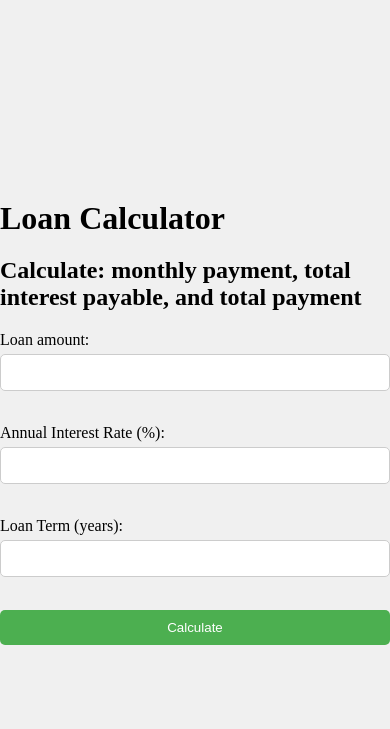
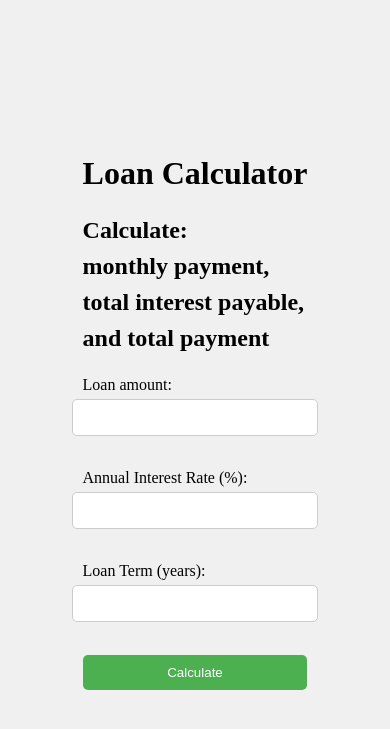
Before and after one commit to JosephMurage/loan-calculator, a Flask app: page / in a window 390 px wide. Shown: the top 729 px of the page. Run offline with Flask 3, Linux system fonts and the light colour scheme.

Commit message:
added breakpoints in h2 level heading

```diff
--- a/templates/index1.html
+++ b/templates/index1.html
@@ -22,22 +22,30 @@
                 width: 300px;
                 text-align: center;
             }
-            h1, h2 {
+            h1 {
                 margin-bottom: 20px;
+            }
+            h2 {
+                margin-bottom: 20px;
+                line-height: 1.5; /* Add space between lines */
+                word-wrap: break-word; /* Break long words */
             }
             form {
                 display: flex;
                 flex-direction: column;
+                align-items: center; /* Center form items horizontally */
             }
             label {
                 margin-bottom: 5px;
                 text-align: left;
+                width: 100%; /* Make labels occupy full width */
             }
             input {
                 margin-bottom: 15px;
                 padding: 10px;
                 border: 1px solid #ccc;
                 border-radius: 5px;
+                width: 100%; /* Make inputs occupy full width */
             }
             button {
                 padding: 10px;
@@ -46,6 +54,7 @@
                 border: none;
                 border-radius: 5px;
                 cursor: pointer;
+                width: 100%; /* Make button occupy full width */
             }
             button:hover {
                 background-color: #45a049;
@@ -58,7 +67,7 @@
     <body>
         <div class="calculator">
             <h1>Loan Calculator</h1>
-            <h2>Calculate: monthly payment, total interest payable, and total payment</h2>
+            <h2>Calculate:<br> monthly payment,<br> total interest payable,<br> and total payment</h2>
             <form id="loan-form">
                 <label for="amount">Loan amount:</label>
                 <input type="number" id="amount" name="loan_amount" required>
```
